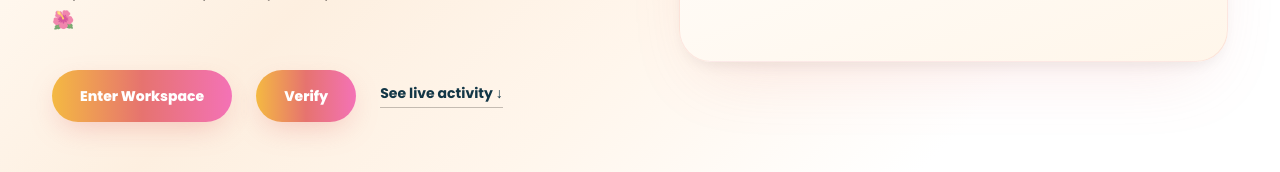
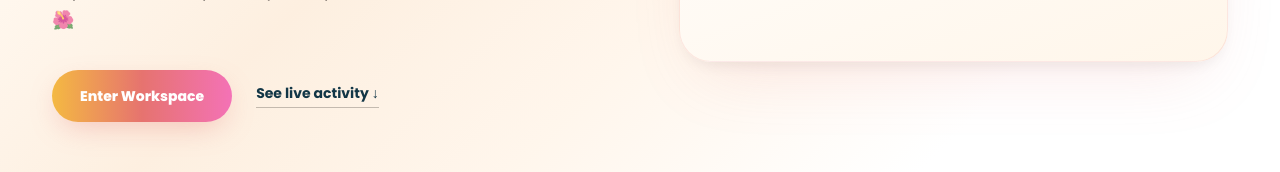
Before and after one commit to socialcrashout/Honolua-Dashboard, a React (Vite) app: page / in a window 1280 px wide. Shown: the part 405-577 px from the top of the page. Built offline with nearby package versions, Linux system fonts and the light colour scheme; no server answers.

Commit message:
remove verify button on landing

```diff
--- a/src/components/Hero.js
+++ b/src/components/Hero.js
@@ -110,14 +110,6 @@ export default function Hero() {
               Enter Workspace
             </Link>
 
-            <Link
-              to="/verify"
-              className="text-white font-extrabold text-sm px-7 py-4 rounded-full shadow-[0_10px_30px_-8px_rgba(230,115,111,0.4)] hover:-translate-y-0.5 transition-transform"
-              style={{ background: "linear-gradient(90deg, #F4B942, #E6736F, #F472B6)" }}
-            >
-              Verify
-            </Link>
-
 
             <a
               href="#activity"
```
